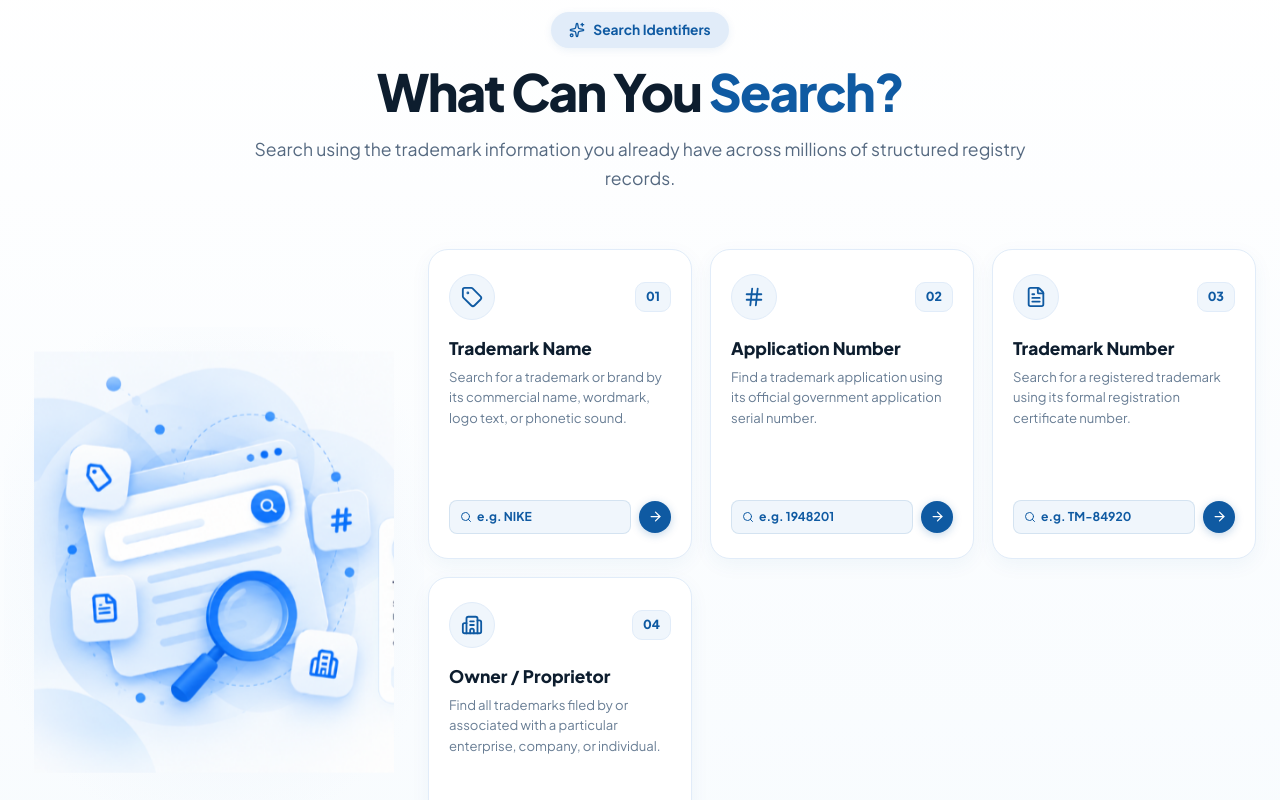
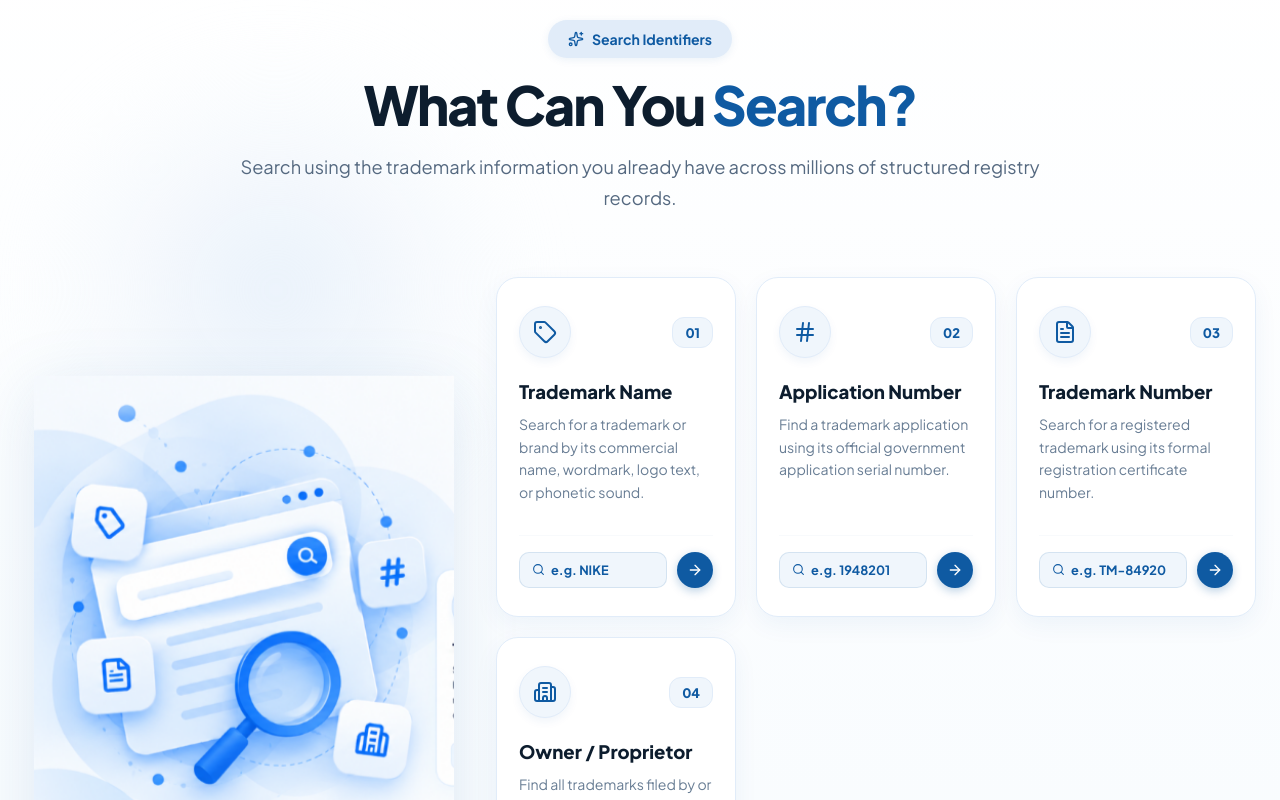
Before and after one commit to abitha340/wty, a React (Vite) app in the folder frontend/: page / in a window 1280 px wide. Shown: the part 900-1700 px from the top of the page. Built offline with nearby package versions, Linux system fonts and the light colour scheme.

Commit message:
feat: enlarge Search Identifiers cards and integrate ambient visual backdrop

```diff
--- a/frontend/src/components/SearchTypesSection.jsx
+++ b/frontend/src/components/SearchTypesSection.jsx
@@ -40,31 +40,46 @@ export default function SearchTypesSection({ onExecuteSearch }) {
 
   return (
     <section style={{
-      paddingTop: '88px',
-      paddingBottom: '96px',
+      paddingTop: '96px',
+      paddingBottom: '108px',
       background: 'linear-gradient(180deg, #ffffff 0%, #f7fbfe 100%)',
       borderBottom: '1px solid #e1ecf9',
       position: 'relative',
       overflow: 'hidden'
     }}>
-      <div className="container" style={{ maxWidth: '1440px', margin: '0 auto', padding: '0 24px' }}>
+
+      {/* Background Soft Ambient Light Elements */}
+      <div style={{
+        position: 'absolute',
+        top: '10%',
+        left: '2%',
+        width: '500px',
+        height: '500px',
+        borderRadius: '50%',
+        background: 'radial-gradient(circle, rgba(225, 236, 249, 0.7) 0%, rgba(240, 246, 252, 0.3) 50%, transparent 75%)',
+        filter: 'blur(30px)',
+        pointerEvents: 'none',
+        zIndex: 0
+      }} />
+
+      <div className="container" style={{ maxWidth: '1440px', margin: '0 auto', padding: '0 24px', position: 'relative', zIndex: 1 }}>
 
         {/* =========================================================================
             CENTERED SECTION HEADER
            ========================================================================= */}
-        <div style={{ textAlign: 'center', maxWidth: '780px', margin: '0 auto 56px auto' }}>
+        <div style={{ textAlign: 'center', maxWidth: '820px', margin: '0 auto 64px auto' }}>
 
           {/* Badge */}
-          <div style={{ display: 'inline-flex', marginBottom: '14px' }}>
+          <div style={{ display: 'inline-flex', marginBottom: '16px' }}>
             <div style={{
               display: 'inline-flex',
               alignItems: 'center',
               gap: '8px',
-              padding: '7px 18px',
+              padding: '8px 20px',
               borderRadius: '24px',
               background: '#e1ecf9',
               color: '#0f5aa2',
-              fontSize: '0.86rem',
+              fontSize: '0.88rem',
               fontWeight: '700',
               boxShadow: '0 2px 8px rgba(15, 90, 162, 0.08)'
             }}>
@@ -73,13 +88,13 @@ export default function SearchTypesSection({ onExecuteSearch }) {
             </div>
           </div>
 
-          {/* Heading with Blue Accent */}
+          {/* Heading with Highlight */}
           <h2 style={{
-            fontSize: 'clamp(2.3rem, 4vw, 3.4rem)',
+            fontSize: 'clamp(2.4rem, 4.2vw, 3.5rem)',
             fontWeight: '900',
             letterSpacing: '-0.035em',
             color: '#0d1d2e',
-            marginBottom: '14px',
+            marginBottom: '16px',
             lineHeight: 1.15
           }}>
             What Can You <span style={{ color: '#0f5aa2' }}>Search?</span>
@@ -87,9 +102,9 @@ export default function SearchTypesSection({ onExecuteSearch }) {
 
           {/* Subtitle */}
           <p style={{
-            fontSize: '1.1rem',
+            fontSize: '1.14rem',
             color: '#556980',
-            lineHeight: 1.65,
+            lineHeight: 1.68,
             margin: 0
           }}>
             Search using the trademark information you already have across millions of structured registry records.
@@ -97,17 +112,17 @@ export default function SearchTypesSection({ onExecuteSearch }) {
         </div>
 
         {/* =========================================================================
-            MAIN SECTION LAYOUT: LEFT 3D ILLUSTRATION + RIGHT 4 CARDS IN A ROW
+            MAIN SECTION: 3D GRAPHIC ON LEFT & 4 ENLARGED CARDS ON RIGHT
            ========================================================================= */}
         <div style={{
           display: 'grid',
-          gridTemplateColumns: 'minmax(300px, 380px) 1fr',
-          gap: '24px',
+          gridTemplateColumns: 'minmax(320px, 440px) 1fr',
+          gap: '32px',
           alignItems: 'center'
         }} className="search-identifiers-grid">
 
           {/* =========================================================================
-              LEFT: 3D SEARCH & BROWSER ILLUSTRATION
+              LEFT: 3D SEARCH & BROWSER ILLUSTRATION (SLIGHTLY ENLARGED)
              ========================================================================= */}
           <div style={{
             position: 'relative',
@@ -116,19 +131,10 @@ export default function SearchTypesSection({ onExecuteSearch }) {
             justifyContent: 'center',
             padding: '10px'
           }}>
-            {/* Ambient Radial Soft Glow */}
-            <div style={{
-              position: 'absolute',
-              inset: '-20px',
-              background: 'radial-gradient(ellipse at center, rgba(225, 236, 249, 0.7) 0%, rgba(240, 246, 252, 0.3) 60%, transparent 80%)',
-              pointerEvents: 'none',
-              zIndex: 1
-            }} />
-
             <div style={{
               position: 'relative',
               width: '100%',
-              zIndex: 2,
+              maxWidth: '460px',
               animation: 'subtleSearchFloat 5s ease-in-out infinite'
             }}>
               <img
@@ -139,19 +145,20 @@ export default function SearchTypesSection({ onExecuteSearch }) {
                   height: 'auto',
                   display: 'block',
                   objectFit: 'contain',
-                  mixBlendMode: 'multiply'
+                  mixBlendMode: 'multiply',
+                  filter: 'drop-shadow(0 14px 32px rgba(15, 90, 162, 0.12))'
                 }}
               />
             </div>
           </div>
 
           {/* =========================================================================
-              RIGHT: 4 CARDS ROW
+              RIGHT: 4 SLIGHTLY ENLARGED CARDS IN A ROW
              ========================================================================= */}
           <div style={{
             display: 'grid',
-            gridTemplateColumns: 'repeat(auto-fit, minmax(210px, 1fr))',
-            gap: '18px'
+            gridTemplateColumns: 'repeat(auto-fit, minmax(220px, 1fr))',
+            gap: '20px'
           }}>
             {searchTypes.map((item) => {
               const IconComp = item.icon;
@@ -161,26 +168,27 @@ export default function SearchTypesSection({ onExecuteSearch }) {
                   onClick={() => onExecuteSearch && onExecuteSearch({ query: item.sample, searchType: item.id, searchMode: 'contains' })}
                   style={{
                     background: '#ffffff',
-                    borderRadius: '20px',
-                    padding: '24px 20px',
+                    borderRadius: '22px',
+                    padding: '28px 22px',
                     border: '1px solid #e1ecf9',
-                    boxShadow: '0 6px 20px rgba(15, 90, 162, 0.05)',
+                    boxShadow: '0 8px 24px rgba(15, 90, 162, 0.06)',
                     display: 'flex',
                     flexDirection: 'column',
                     justifyContent: 'space-between',
-                    minHeight: '310px',
+                    minHeight: '340px',
                     cursor: 'pointer',
-                    transition: 'all 0.25s ease'
+                    position: 'relative',
+                    transition: 'all 0.3s cubic-bezier(0.16, 1, 0.3, 1)'
                   }}
                   onMouseEnter={(e) => {
-                    e.currentTarget.style.transform = 'translateY(-6px)';
+                    e.currentTarget.style.transform = 'translateY(-8px)';
                     e.currentTarget.style.borderColor = '#0f5aa2';
-                    e.currentTarget.style.boxShadow = '0 14px 32px rgba(15, 90, 162, 0.12)';
+                    e.currentTarget.style.boxShadow = '0 18px 40px rgba(15, 90, 162, 0.15)';
                   }}
                   onMouseLeave={(e) => {
                     e.currentTarget.style.transform = 'translateY(0)';
                     e.currentTarget.style.borderColor = '#e1ecf9';
-                    e.currentTarget.style.boxShadow = '0 6px 20px rgba(15, 90, 162, 0.05)';
+                    e.currentTarget.style.boxShadow = '0 8px 24px rgba(15, 90, 162, 0.06)';
                   }}
                 >
                   <div>
@@ -189,28 +197,29 @@ export default function SearchTypesSection({ onExecuteSearch }) {
                       display: 'flex',
                       alignItems: 'center',
                       justifyContent: 'space-between',
-                      marginBottom: '18px'
+                      marginBottom: '22px'
                     }}>
                       <div style={{
-                        width: '46px',
-                        height: '46px',
+                        width: '52px',
+                        height: '52px',
                         borderRadius: '50%',
                         background: '#f0f6fc',
                         display: 'flex',
                         alignItems: 'center',
                         justifyContent: 'center',
-                        border: '1px solid #e1ecf9'
+                        border: '1px solid #e1ecf9',
+                        boxShadow: '0 4px 10px rgba(15, 90, 162, 0.06)'
                       }}>
-                        <IconComp size={22} color="#0f5aa2" />
+                        <IconComp size={24} color="#0f5aa2" />
                       </div>
 
                       <span style={{
-                        fontSize: '0.78rem',
+                        fontSize: '0.82rem',
                         fontWeight: '800',
                         color: '#0f5aa2',
                         background: '#f0f6fc',
-                        padding: '4px 10px',
-                        borderRadius: '10px',
+                        padding: '4px 12px',
+                        borderRadius: '12px',
                         border: '1px solid #e1ecf9'
                       }}>
                         {item.index}
@@ -219,10 +228,10 @@ export default function SearchTypesSection({ onExecuteSearch }) {
 
                     {/* Title */}
                     <h3 style={{
-                      fontSize: '1.08rem',
+                      fontSize: '1.16rem',
                       fontWeight: '800',
                       color: '#0d1d2e',
-                      marginBottom: '8px',
+                      marginBottom: '10px',
                       lineHeight: 1.25
                     }}>
                       {item.title}
@@ -230,46 +239,48 @@ export default function SearchTypesSection({ onExecuteSearch }) {
 
                     {/* Description */}
                     <p style={{
-                      fontSize: '0.82rem',
+                      fontSize: '0.88rem',
                       color: '#687d94',
-                      lineHeight: 1.55,
-                      margin: '0 0 20px 0'
+                      lineHeight: 1.6,
+                      margin: '0 0 24px 0'
                     }}>
                       {item.desc}
                     </p>
                   </div>
 
-                  {/* Bottom Footer: Pill Example + Arrow Button */}
+                  {/* Bottom Footer: Pill Example + Blue Arrow Button */}
                   <div style={{
                     display: 'flex',
                     alignItems: 'center',
                     justifyContent: 'space-between',
-                    gap: '8px',
-                    marginTop: 'auto'
+                    gap: '10px',
+                    marginTop: 'auto',
+                    paddingTop: '16px',
+                    borderTop: '1px solid #f8fafc'
                   }}>
                     <div style={{
                       display: 'inline-flex',
                       alignItems: 'center',
-                      gap: '5px',
-                      fontSize: '0.76rem',
+                      gap: '6px',
+                      fontSize: '0.8rem',
                       fontWeight: '700',
                       color: '#0f5aa2',
                       background: '#f0f6fc',
-                      padding: '6px 10px',
-                      borderRadius: '8px',
+                      padding: '7px 12px',
+                      borderRadius: '10px',
                       border: '1px solid rgba(15, 90, 162, 0.12)',
                       flex: 1,
                       overflow: 'hidden',
                       whiteSpace: 'nowrap',
                       textOverflow: 'ellipsis'
                     }}>
-                      <Search size={12} color="#0f5aa2" style={{ flexShrink: 0 }} />
+                      <Search size={13} color="#0f5aa2" style={{ flexShrink: 0 }} />
                       <span style={{ overflow: 'hidden', textOverflow: 'ellipsis' }}>e.g. {item.sample}</span>
                     </div>
 
                     <div style={{
-                      width: '32px',
-                      height: '32px',
+                      width: '36px',
+                      height: '36px',
                       borderRadius: '50%',
                       background: '#0f5aa2',
                       color: '#ffffff',
@@ -277,9 +288,9 @@ export default function SearchTypesSection({ onExecuteSearch }) {
                       alignItems: 'center',
                       justifyContent: 'center',
                       flexShrink: 0,
-                      boxShadow: '0 2px 8px rgba(15, 90, 162, 0.25)'
+                      boxShadow: '0 3px 10px rgba(15, 90, 162, 0.28)'
                     }}>
-                      <ArrowRight size={15} />
+                      <ArrowRight size={16} />
                     </div>
                   </div>
 
@@ -295,10 +306,10 @@ export default function SearchTypesSection({ onExecuteSearch }) {
       <style>{`
         @keyframes subtleSearchFloat {
           0% { transform: translateY(0px); }
-          50% { transform: translateY(-6px); }
+          50% { transform: translateY(-7px); }
           100% { transform: translateY(0px); }
         }
-        @media (max-width: 960px) {
+        @media (max-width: 1040px) {
           .search-identifiers-grid {
             grid-template-columns: 1fr !important;
           }
```
Also changed, not shown: frontend/public/assets/search_identifiers_full_bg.png (added), frontend/src/assets/search_identifiers_full_bg.png (added).
